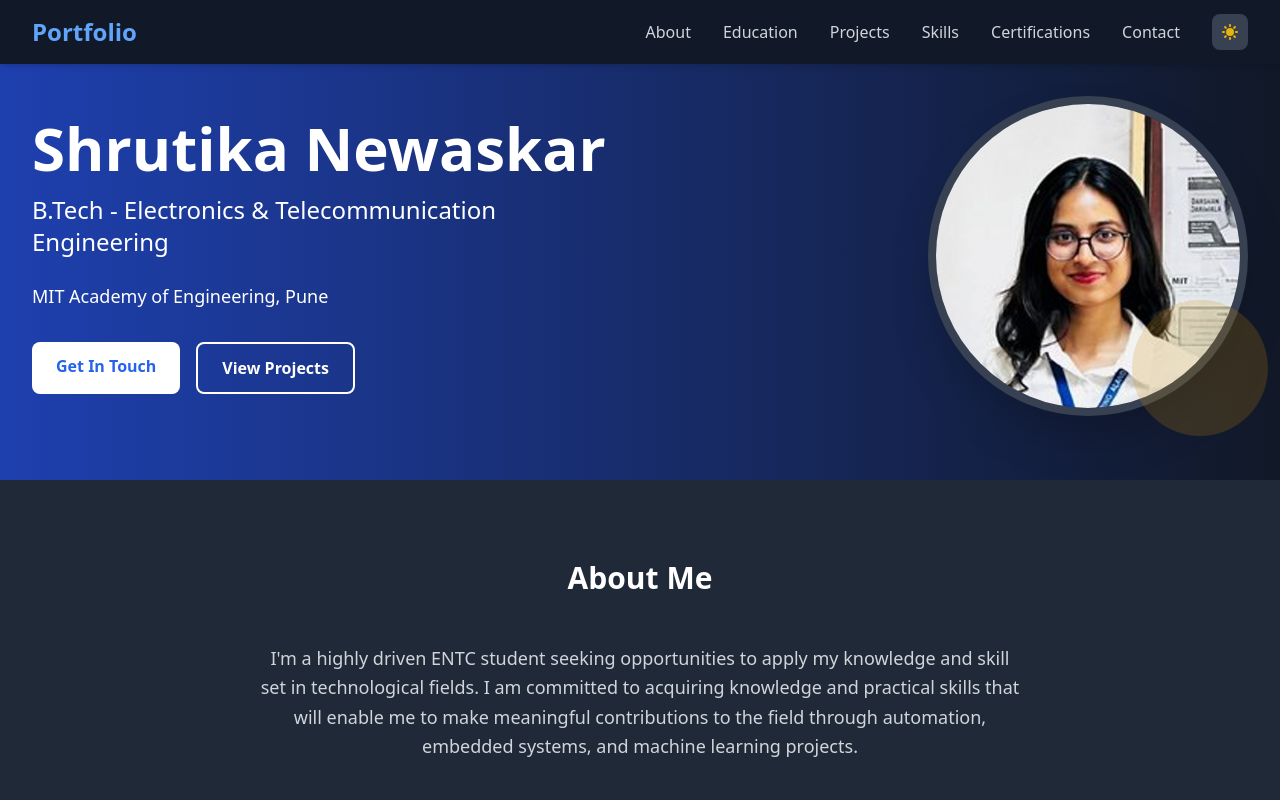
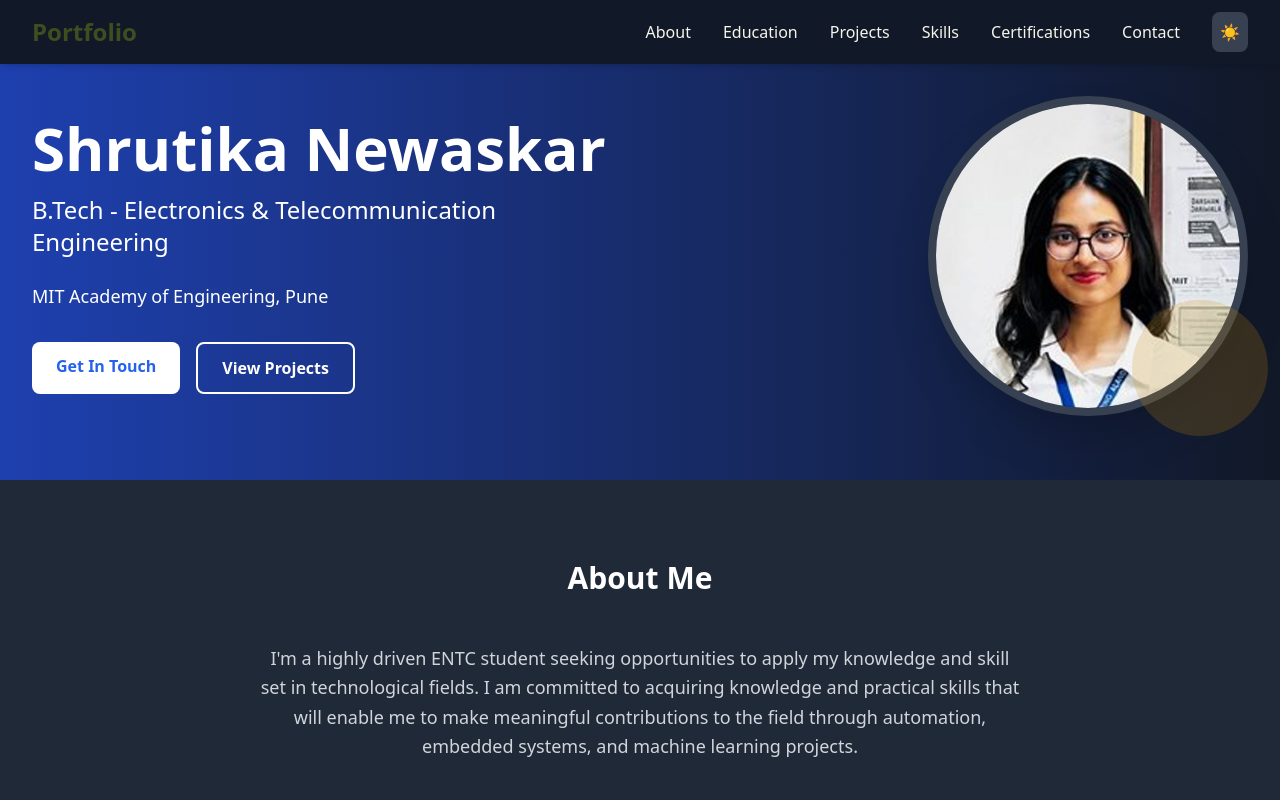
Before and after one commit to Shrutika8448/portfolio, a React (Vite) app: page / in a window 1280 px wide. Shown: the top 800 px of the page. Built offline with nearby package versions, Linux system fonts and the light colour scheme.

Commit message:
Update Navbar.jsx

```diff
--- a/src/components/Navbar.jsx
+++ b/src/components/Navbar.jsx
@@ -8,52 +8,41 @@ const Navbar = () => {
   const navItems = ['About', 'Education', 'Projects', 'Skills', 'Certifications', 'Contact']
 
   return (
-    <nav className="bg-white dark:bg-gray-900 shadow-md fixed w-full top-0 z-50 transition-colors">
+    <nav className="bg-offwhite DEFAULT dark:bg-gray-900 shadow-md fixed w-full top-0 z-50 transition-colors">
       <div className="max-w-7xl mx-auto px-4 sm:px-6 lg:px-8">
         <div className="flex justify-between h-16">
           <div className="flex items-center">
-            <span className="text-2xl font-bold text-blue-600 dark:text-blue-400">Portfolio</span>
+            <span className="text-2xl font-bold text-olive-dark">Portfolio</span>
           </div>
 
-          {/* Desktop Menu */}
           <div className="hidden md:flex items-center space-x-8">
             {navItems.map((item) => (
               <a
                 key={item}
                 href={`#${item.toLowerCase()}`}
-                className="text-gray-700 dark:text-gray-300 hover:text-blue-600 dark:hover:text-blue-400 transition-colors"
+                className="text-olive-dark/80 dark:text-offwhite-light hover:text-olive dark:hover:text-olive-accent transition-colors"
               >
                 {item}
               </a>
             ))}
 
-            {/* Theme Toggle Button */}
             <button
               onClick={toggleTheme}
-              className="p-2 rounded-lg bg-gray-200 dark:bg-gray-700 hover:bg-gray-300 dark:hover:bg-gray-600 transition-colors"
+              className="p-2 rounded-lg bg-offwhite-deep dark:bg-gray-700 hover:bg-offwhite dark:hover:bg-gray-600 transition-colors"
               aria-label="Toggle theme"
             >
-              {theme === 'dark' ? (
-                <svg className="w-5 h-5 text-yellow-500" fill="currentColor" viewBox="0 0 20 20">
-                  <path fillRule="evenodd" d="M10 2a1 1 0 011 1v1a1 1 0 11-2 0V3a1 1 0 011-1zm4 8a4 4 0 11-8 0 4 4 0 018 0zm-.464 4.95l.707.707a1 1 0 001.414-1.414l-.707-.707a1 1 0 00-1.414 1.414zm2.12-10.607a1 1 0 010 1.414l-.706.707a1 1 0 11-1.414-1.414l.707-.707a1 1 0 011.414 0zM17 11a1 1 0 100-2h-1a1 1 0 100 2h1zm-7 4a1 1 0 011 1v1a1 1 0 11-2 0v-1a1 1 0 011-1zM5.05 6.464A1 1 0 106.465 5.05l-.708-.707a1 1 0 00-1.414 1.414l.707.707zm1.414 8.486l-.707.707a1 1 0 01-1.414-1.414l.707-.707a1 1 0 011.414 1.414zM4 11a1 1 0 100-2H3a1 1 0 000 2h1z" clipRule="evenodd" />
-                </svg>
-              ) : (
-                <svg className="w-5 h-5 text-gray-700" fill="currentColor" viewBox="0 0 20 20">
-                  <path d="M17.293 13.293A8 8 0 016.707 2.707a8.001 8.001 0 1010.586 10.586z" />
-                </svg>
-              )}
+              {theme === 'dark' ? '☀️' : '🌙'}
             </button>
           </div>
 
-          {/* Mobile Menu Button */}
           <div className="md:hidden flex items-center gap-2">
             <button
               onClick={toggleTheme}
-              className="p-2 rounded-lg bg-gray-200 dark:bg-gray-700"
+              className="p-2 rounded-lg bg-offwhite-deep dark:bg-gray-700"
             >
               {theme === 'dark' ? '☀️' : '🌙'}
             </button>
-            <button onClick={() => setIsOpen(!isOpen)} className="text-gray-700 dark:text-gray-300">
+            <button onClick={() => setIsOpen(!isOpen)} className="text-olive-dark dark:text-offwhite-light">
               <svg className="h-6 w-6" fill="none" viewBox="0 0 24 24" stroke="currentColor">
                 {isOpen ? (
                   <path strokeLinecap="round" strokeLinejoin="round" strokeWidth={2} d="M6 18L18 6M6 6l12 12" />
@@ -66,14 +55,13 @@ const Navbar = () => {
         </div>
       </div>
 
-      {/* Mobile Menu */}
       {isOpen && (
-        <div className="md:hidden bg-white dark:bg-gray-900 border-t dark:border-gray-700">
+        <div className="md:hidden bg-offwhite DEFAULT dark:bg-gray-900 border-t border-offwhite-deep dark:border-gray-700">
           {navItems.map((item) => (
             <a
               key={item}
               href={`#${item.toLowerCase()}`}
-              className="block px-4 py-2 text-gray-700 dark:text-gray-300 hover:bg-blue-50 dark:hover:bg-gray-800"
+              className="block px-4 py-2 text-olive-dark dark:text-offwhite-light hover:bg-offwhite-light dark:hover:bg-gray-800"
               onClick={() => setIsOpen(false)}
             >
               {item}
```
